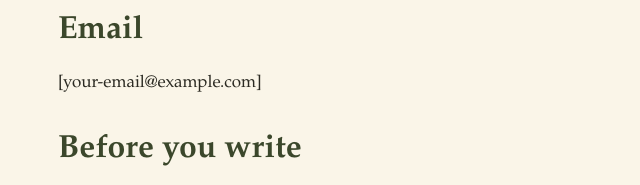
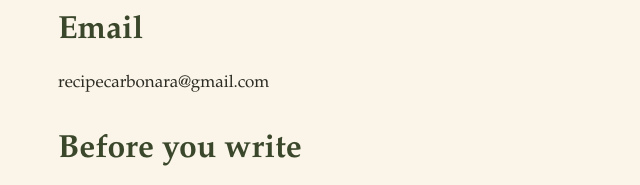
Before and after one commit to laibamjad08-max/Carbonararecipe-, a plain HTML site: page contact-us/index.html in a window 1280 px wide. Shown: the part 286-471 px from the top of the page, 192-832 px from the left. Drawn offline with Linux system fonts and the light colour scheme.

Commit message:
Update index.html

```diff
--- a/contact-us/index.html
+++ b/contact-us/index.html
@@ -6,7 +6,7 @@
 <header class="site-header"><div class="wrap"><a class="logo" href="../index.html"><span class="logo-mark" aria-hidden="true">C</span>Carbonara Recipe</a>
 <nav class="nav" aria-label="Main"><ul><li><a href="../index.html">Home</a></li><li><a href="../recipes/">Recipes</a></li><li><a href="../categories/">Categories</a></li><li><a href="../pasta-cooking-guides/">Cooking Guides</a></li><li><a href="../about-us/">About Us</a></li><li><a href="../contact-us/">Contact Us</a></li></ul></nav></div></header>
 <main id="main"><div class="wrap"><nav class="crumbs" aria-label="Breadcrumb"><a href="../index.html">Home</a> &rsaquo; Contact Us</nav></div><div class="page"><div class="wrap"><h1>Contact Us</h1><p>Have a question about a recipe, found a mistake, or want to share feedback? Send a message and you will get a reply as soon as possible.</p>
-<h2>Email</h2><p>[your-email@example.com]</p>
+<h2>Email</h2><p>recipecarbonara@gmail.com</p>
 <h2>Before you write</h2><p>Many common questions are already answered in the recipe FAQs and in our <a href="../fix-carbonara-sauce-problems/">carbonara troubleshooting guide</a>.</p>
 <p>We cannot give medical or dietary advice. Please see our <a href="../disclaimer/">disclaimer</a>.</p></div></div></main><footer class="site-footer"><div class="wrap"><div class="foot-grid">
 <div><h2>Carbonara Recipe</h2><p>Clear, tested carbonara recipes and cooking guides for home cooks everywhere.</p></div>
```
